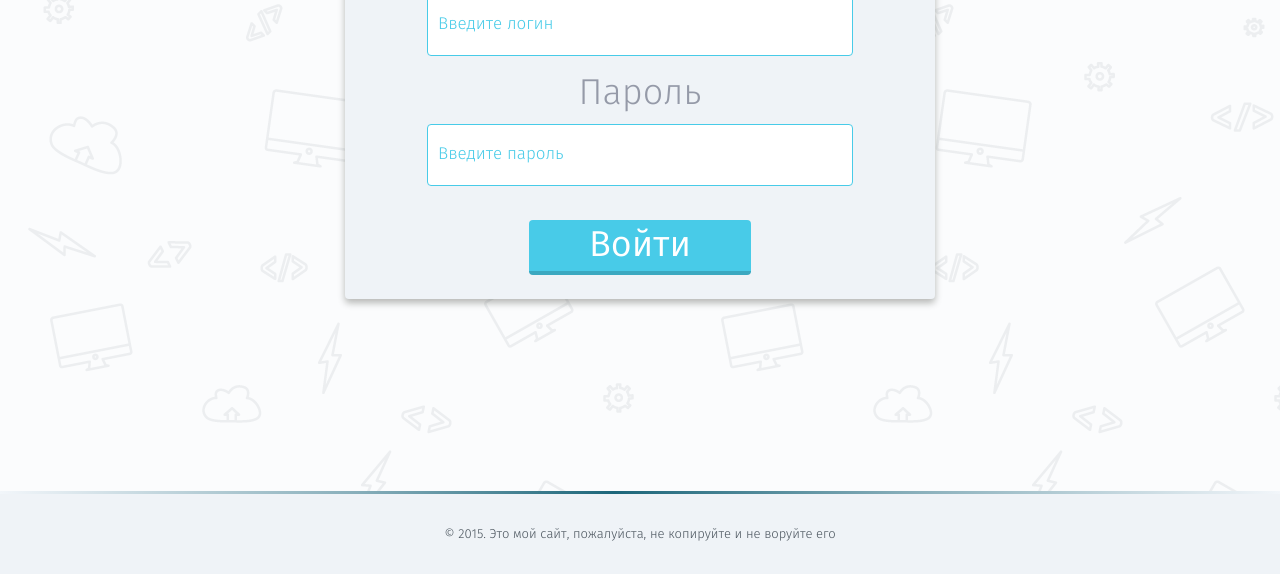
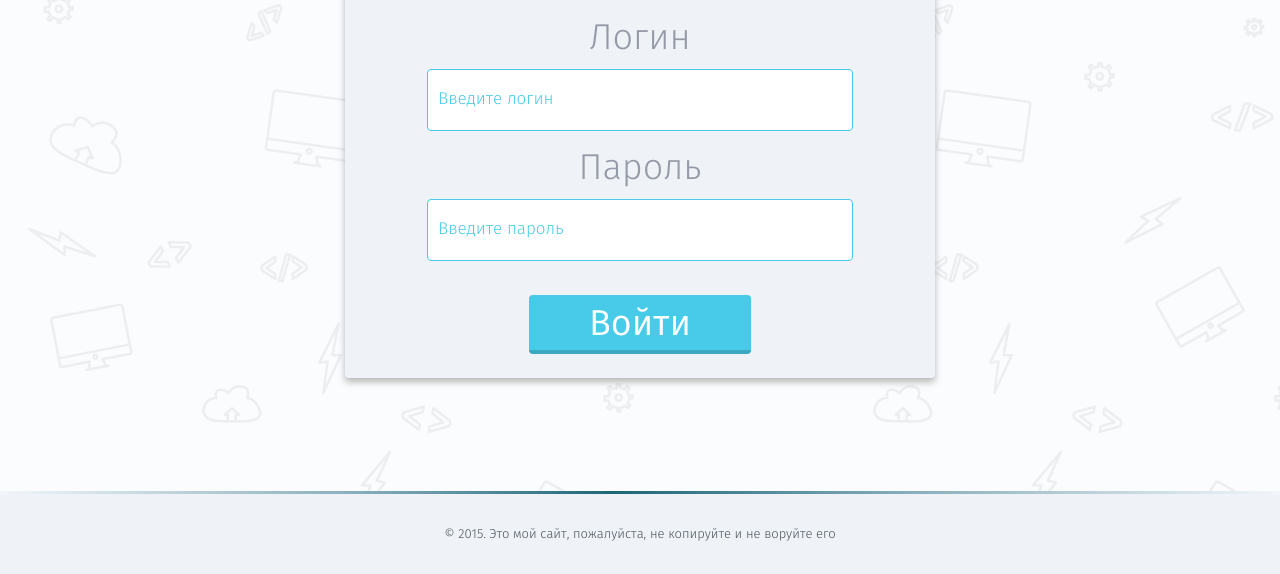
Before and after one commit to dim2k2006/loft-school, a website: page app/auth.html in a window 1280 px wide. Shown: the part 226-800 px from the top of the page. Drawn offline with nearby package versions, Linux system fonts and the light colour scheme; some packages are replaced by stand-ins of ours; files that its build step writes are made by us from their sources; a script that the page names is missing.

Commit message:
centering auth form vertically

```diff
--- a/app/auth.html
+++ b/app/auth.html
@@ -26,7 +26,7 @@
 		<link rel="icon" type="image/png" href="images/favicon.png" />
 	</head>
 	<body>
-		<div class="page-wrapper">
+		<div class="page-wrapper page-wrapper_auth">
 	    	<main class="main clearfix">
 	    		<div class="auth">
 	    			<h3 class="auth__title">Авторизируйтесь</h3>
--- a/app/css/auth.css
+++ b/app/css/auth.css
@@ -1,3 +1,20 @@
+/*CENTERING AUTH FORM VERTICALLY*/
+.page-wrapper_auth {
+	display: table;
+	width: 100%;
+}
+
+.page-wrapper_auth .main {
+	display: table-cell;
+	vertical-align: middle;
+	padding-top: 0;
+	padding-bottom: 83px;
+}
+
+
+
+
+
 /*AUTH*/
 .auth {
 	max-width: 590px;
@@ -95,8 +112,17 @@
 	resize: none;
 	outline: none;
 	border-bottom: 4px solid #3ba8c0;
+	border-top: 4px solid #48cbe8;
 	background-color: #48cbe8;
 	-webkit-border-radius: 4px;
 	   -moz-border-radius: 4px;
 			border-radius: 4px;
 }
+
+.auth-form__submit:hover {
+	border-bottom-color: #48cbe8;
+}
+
+.auth-form__submit:active {
+	border-top-color: #3ba8c0;
+}
```
